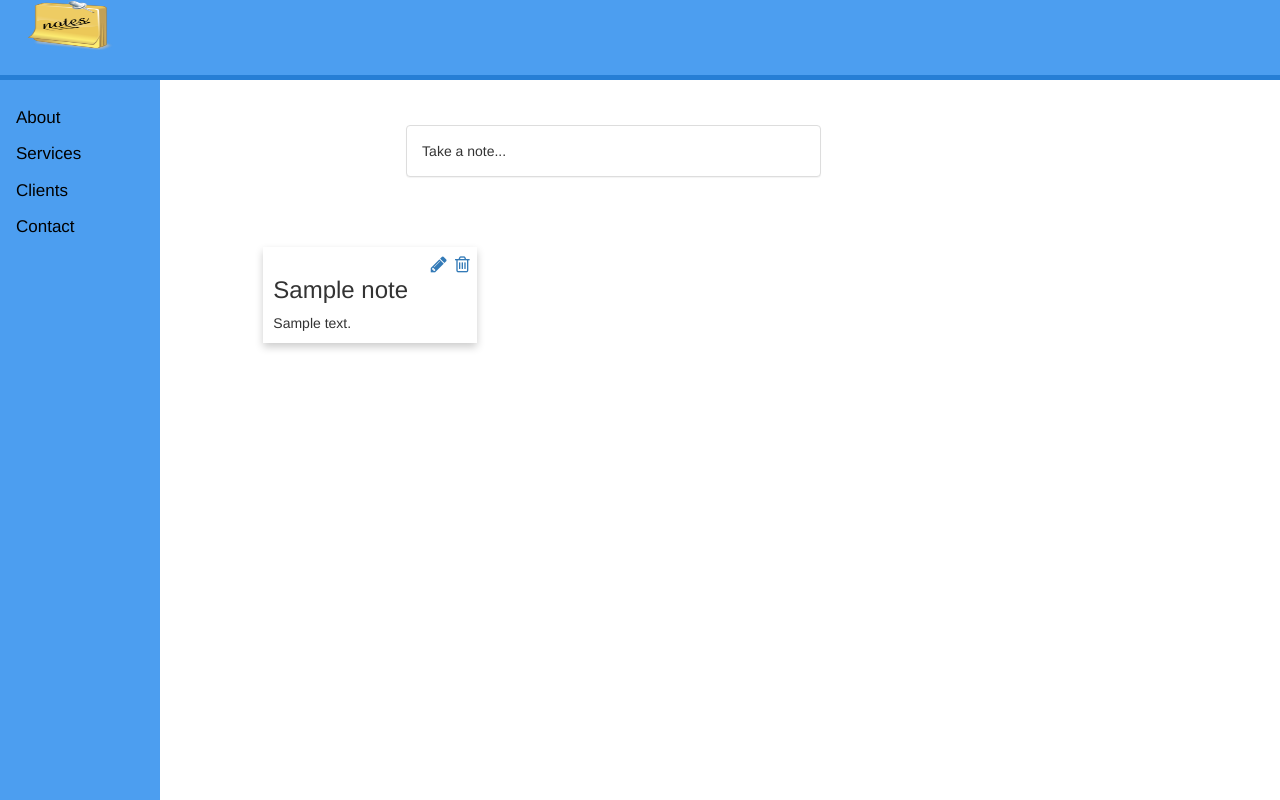
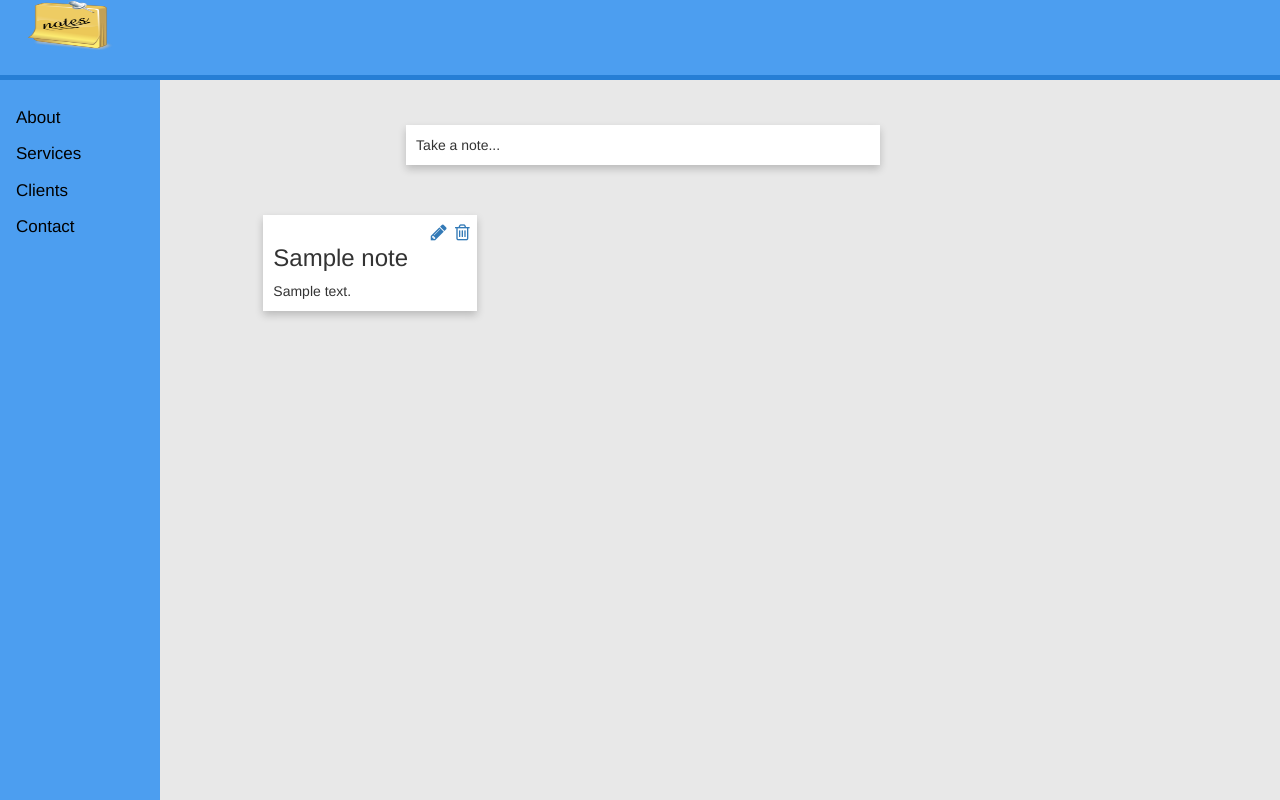
Before and after one commit to vidyah-cuelogic/cherrypy-repo, a Python web app: template templates/index.html in a window 1280 px wide. Run offline with Jinja, Linux system fonts and the light colour scheme; the template is opened without the code that fills it: most values are stand-ins (such as "Sample title", 1, 10 or a date in 2020); some libraries are stand-ins or nearby versions.

Commit message:
css related changes

```diff
--- a/static/css/style.css
+++ b/static/css/style.css
@@ -5,13 +5,9 @@ html {
 
 body {
     font-family: "Lato", sans-serif;
+    background-color: #e8e8e8 !important;
 }
 
-.main {
-    margin-left: 160px; /* Same as the width of the sidenav */
-    font-size: 28px; /* Increased text to enable scrolling */
-    padding: 0px 10px;
-}
 
  /* header css */
 header{
@@ -70,6 +66,7 @@ header{
     margin-top : 50px;
     float: left;
     padding: 10px;
+    background-color: white;
 
 }
 
@@ -102,3 +99,42 @@ input.error , textarea.error{
 #modal_title{
     font-size: 22px;
 }
+
+
+[contenteditable=true]:empty:before{
+  content: attr(placeholder);
+   /* For Firefox */
+
+
+}
+
+#note_title{
+    font-size: 20px;
+}
+
+div[contenteditable=true] {
+  padding: 5px;
+  outline: 0px solid transparent;
+}
+
+pre {
+  background:#EEE;
+  padding:5px;
+  width: 290px;
+}
+
+.editable_card {
+    box-shadow: 0 4px 8px 0 rgba(0,0,0,0.2);
+    transition: 0.3s;
+    padding: 10px;
+    background-color: white;
+    overflow:hidden;
+    margin:0;
+}
+#editable{
+    display: block;
+    width: 80%;
+}
+#note_content,#note_title{
+    margin: 10px;
+}
--- a/static/js/notes.js
+++ b/static/js/notes.js
@@ -2,6 +2,12 @@ var notesServices = (function($) {
 
 	var addNotes = function(){
 
+		if (!$("#note_title").text() && !$("#note_content").text())
+		{
+			$("#edit").hide();
+            $("#editable").show();
+			return
+		}
 		var postdata = {
 			title: $("#note_title").text() ,
 			note: $("#note_content").text()
--- a/templates/index.html
+++ b/templates/index.html
@@ -33,17 +33,22 @@
 			</div>
 			<div class="col-md-10 col-md-offset-2" class="main">
 				<div class="row">
-					<div class="col-md-5 col-md-offset-2">
-						<div class="panel panel-default" contentEditable="true"  id="editable">
-						  <div class="panel-body">Take a note...</div>
+					<div class="col-md-7 col-md-offset-2">
+						<div id="editable" class="editable_card"  >
+						  Take a note...
 						</div>
-						<div id="edit">
-							<div class="panel panel-default" >
-					              <div class="panel-heading" id="note_title" contentEditable="true">Title</div>
-								  <div class="panel-body" id="note_content" contentEditable="true">Take a note...</div>
+						<div id="edit" class="editable_card">
+
+								<div id="note_title" contenteditable="true" placeholder="Title"></div>
+								<div id="note_content" contenteditable="true" placeholder="Take a note..."></div>
+								<button type="button" id="submit" class="btn btn-default pull-right" onclick="notesServices.addNotes()">Done</button>
+
+							<!-- <div class="panel panel-default" >
+					              <div class="panel-heading" id="note_title" contentEditable="true" placeholder="Title"></div>
+								  <div class="panel-body" id="note_content" contentEditable="true" placeholder="Title"></div>
 								  <div class="panel-footer">
 								  <button type="button" id="submit" class="btn btn-warning btn-md " onclick="notesServices.addNotes()">Done</button></div>
-							</div>
+							</div> -->
 						</div>
 					</div>
 				</div>
@@ -113,14 +118,21 @@
 
 	$("#edit").hide();
 
+	$('#editable').on('click', function(e) {
+		e.stopPropagation();
+		$("#note_title").html("")
+		$("#note_content").html("")
+        $("#edit").show();
+        $("#editable").hide();
 
-	$('#editable').on('click', function(e) {
-	    e.stopPropagation();
-	    if ($(this).attr("contentEditable") == "true") {
-	            $("#edit").show();
-	            $("#editable").hide();
-	        }
 	});
+	// $('#editable').on('click', function(e) {
+	//     e.stopPropagation();
+	//     if ($(this).attr("contentEditable") == "true") {
+	//             $("#edit").show();
+	//             $("#editable").hide();
+	//         }
+	// });
 
 	$('#edit').on('click', function(e) {
 	    e.stopPropagation();
```
